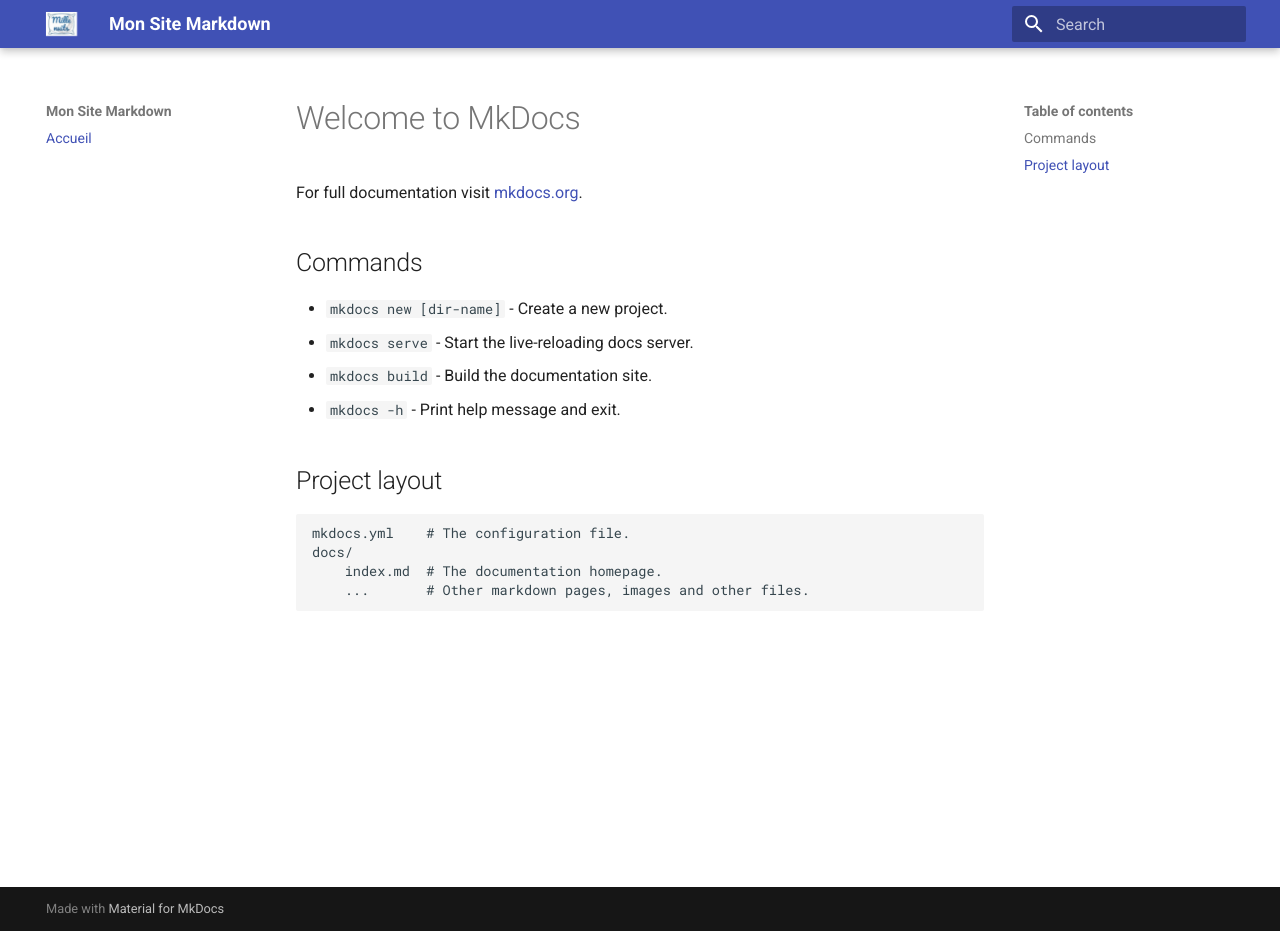
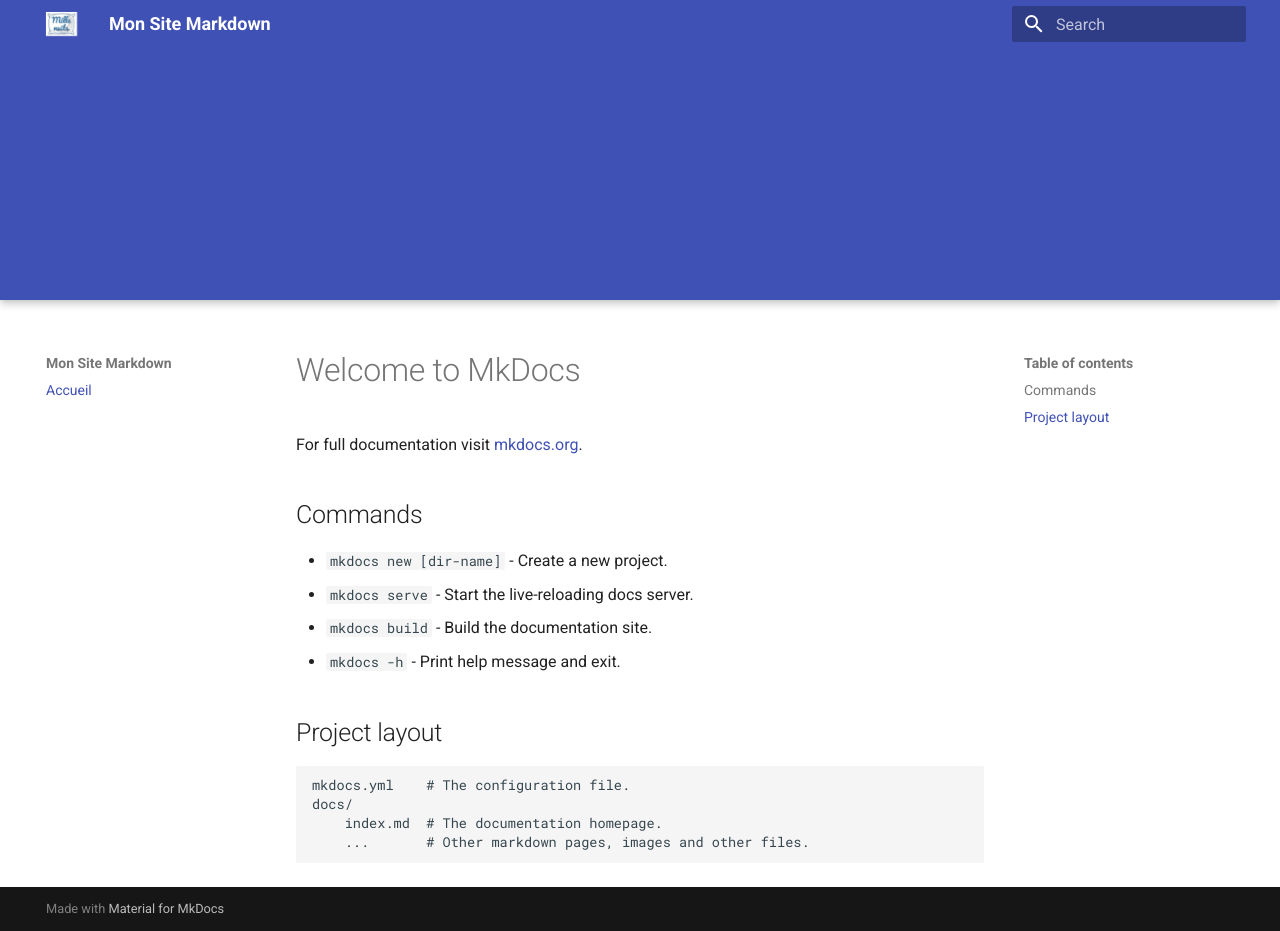
Before and after one commit to davidbalny/AP-SIO1-mille-nuits, an MkDocs documentation site: the page built from docs/index.md, in a window 1280 px wide and 931 px high. Built offline with MkDocs 1.6.1 and Material for MkDocs 9.7.7, drawn with Linux system fonts in a browser that asks for light colours.

Commit message:
mkdocs logo sur site

```diff
--- a/docs/assets/css/custom.css
+++ b/docs/assets/css/custom.css
@@ -1,5 +1,15 @@
-/* Agrandir le logo dans le bandeau principal */
+/* Augmente la hauteur du logo dans le bandeau */
 .md-header-nav__logo-container img {
-    max-height: 80px;  /* Ajuste cette valeur */
+    max-height: 80px;   /* Hauteur du logo */
     width: auto;
 }
+
+/* Ajuste la hauteur du header pour qu’il s’adapte */
+.md-header {
+    height: 300px;      /* Hauteur totale du header */
+}
+
+/* Aligne verticalement le logo */
+.md-header-nav__title {
+    line-height: 300px; /* Même valeur que le header */
+}
```
Also changed, not shown: site/assets/css/custom.css.
